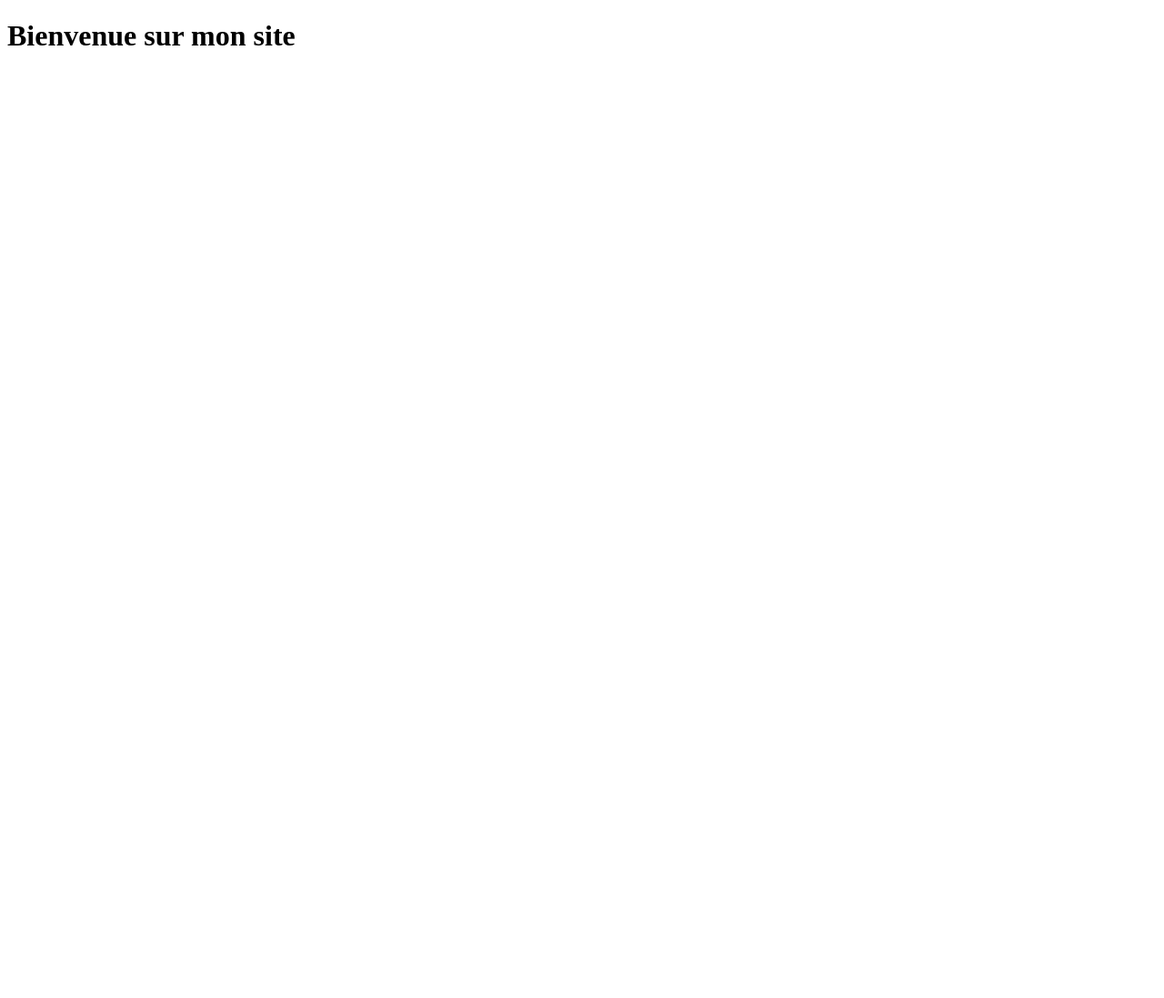
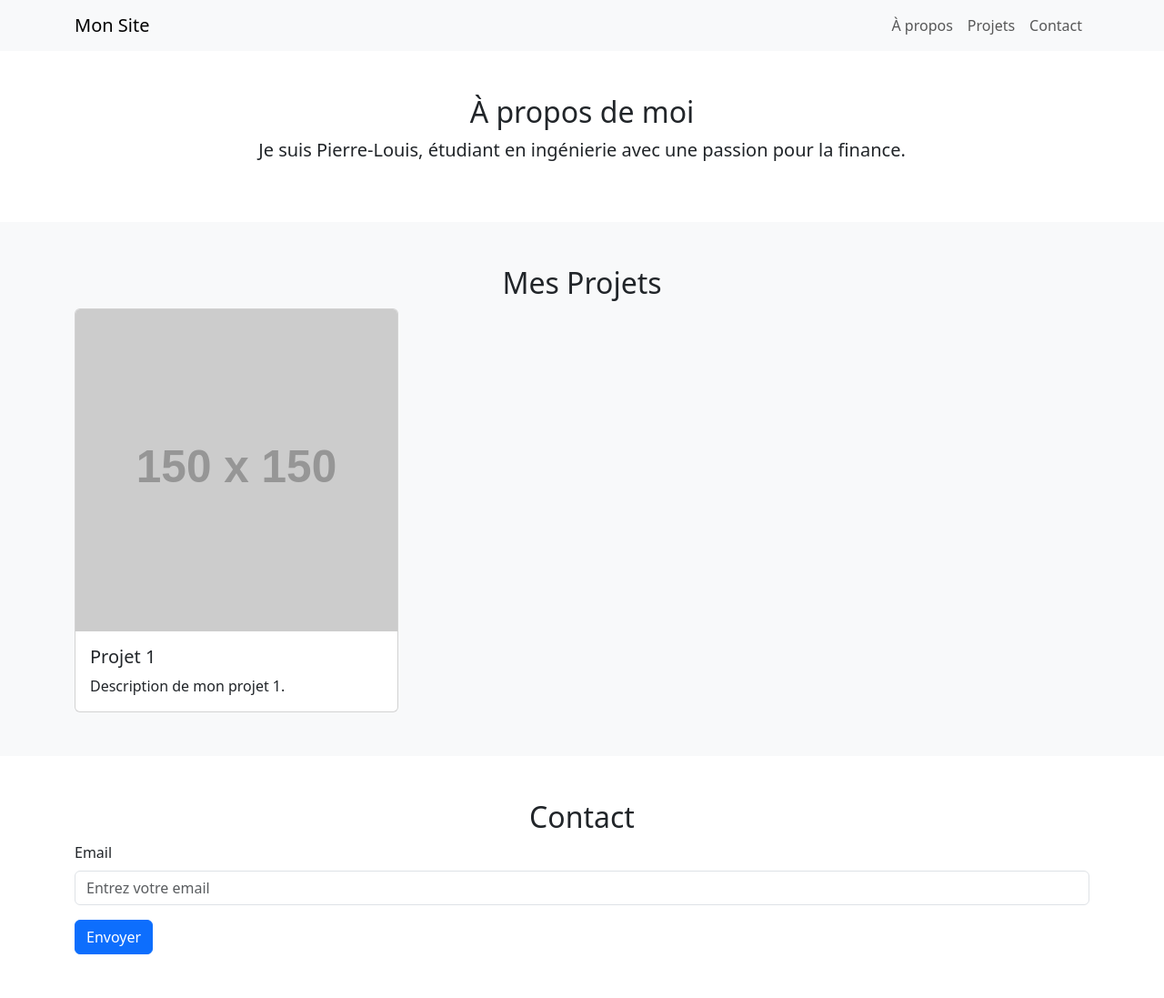
Before and after one commit to Pierre-LouisTHOMAS/Site_personnel, a plain HTML site: page index.html in a window 1280 px wide. Shown: the whole page at 91% size. Before the commit the page ends 800 px from the top, so only its background shows below. Drawn offline with nearby package versions, Linux system fonts and the light colour scheme; placeholder pictures from the web are drawn by us.

Commit message:
Index début

```diff
--- a/index.html
+++ b/index.html
@@ -4,8 +4,74 @@
     <meta charset="UTF-8">
     <meta name="viewport" content="width=device-width, initial-scale=1.0">
     <title>Mon Site</title>
+    <!-- Bootstrap CSS -->
+    <link href="https://cdn.jsdelivr.net/npm/bootstrap@5.3.0-alpha1/dist/css/bootstrap.min.css" rel="stylesheet">
 </head>
 <body>
-    <h1>Bienvenue sur mon site</h1>
+    <!-- Barre de navigation -->
+    <nav class="navbar navbar-expand-lg navbar-light bg-light">
+        <div class="container">
+            <a class="navbar-brand" href="#">Mon Site</a>
+            <button class="navbar-toggler" type="button" data-bs-toggle="collapse" data-bs-target="#navbarNav" aria-controls="navbarNav" aria-expanded="false" aria-label="Toggle navigation">
+                <span class="navbar-toggler-icon"></span>
+            </button>
+            <div class="collapse navbar-collapse" id="navbarNav">
+                <ul class="navbar-nav ms-auto">
+                    <li class="nav-item">
+                        <a class="nav-link" href="#about">À propos</a>
+                    </li>
+                    <li class="nav-item">
+                        <a class="nav-link" href="#projects">Projets</a>
+                    </li>
+                    <li class="nav-item">
+                        <a class="nav-link" href="#contact">Contact</a>
+                    </li>
+                </ul>
+            </div>
+        </div>
+    </nav>
+
+    <!-- Section À propos -->
+    <section id="about" class="py-5">
+        <div class="container">
+            <h2 class="text-center">À propos de moi</h2>
+            <p class="lead text-center">Je suis Pierre-Louis, étudiant en ingénierie avec une passion pour la finance.</p>
+        </div>
+    </section>
+
+    <!-- Section Projets -->
+    <section id="projects" class="py-5 bg-light">
+        <div class="container">
+            <h2 class="text-center">Mes Projets</h2>
+            <div class="row">
+                <div class="col-md-4">
+                    <div class="card">
+                        <img src="https://via.placeholder.com/150" class="card-img-top" alt="Projet 1">
+                        <div class="card-body">
+                            <h5 class="card-title">Projet 1</h5>
+                            <p class="card-text">Description de mon projet 1.</p>
+                        </div>
+                    </div>
+                </div>
+            </div>
+        </div>
+    </section>
+
+    <!-- Section Contact -->
+    <section id="contact" class="py-5">
+        <div class="container">
+            <h2 class="text-center">Contact</h2>
+            <form>
+                <div class="mb-3">
+                    <label for="email" class="form-label">Email</label>
+                    <input type="email" class="form-control" id="email" placeholder="Entrez votre email">
+                </div>
+                <button type="submit" class="btn btn-primary">Envoyer</button>
+            </form>
+        </div>
+    </section>
+
+    <!-- Bootstrap JS -->
+    <script src="https://cdn.jsdelivr.net/npm/bootstrap@5.3.0-alpha1/dist/js/bootstrap.bundle.min.js"></script>
 </body>
 </html>
```
